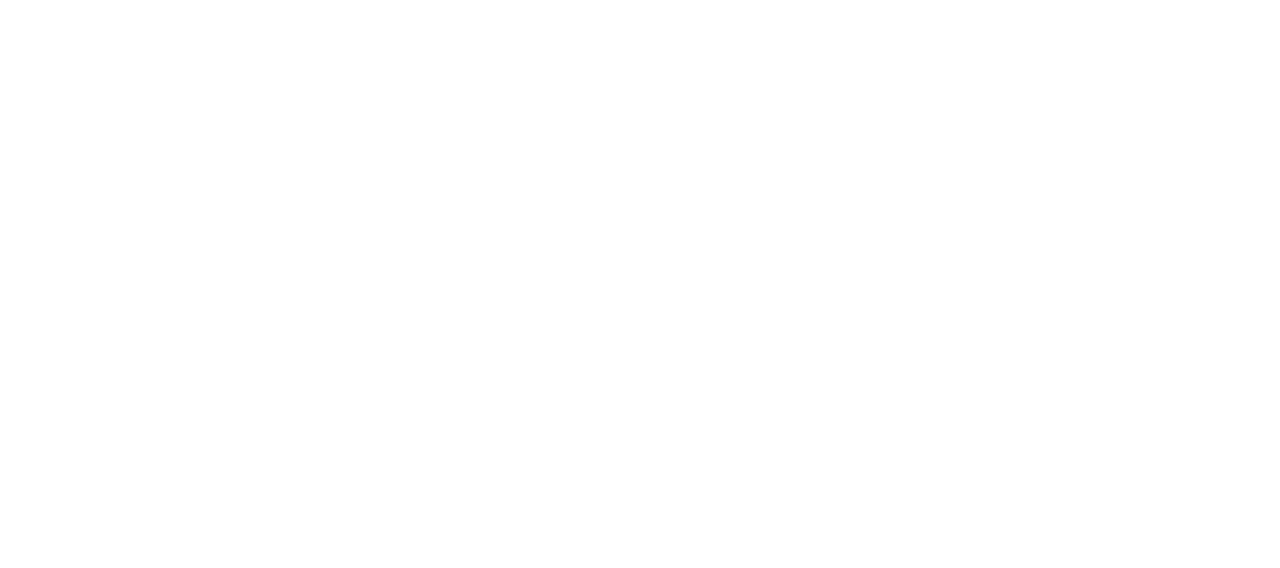
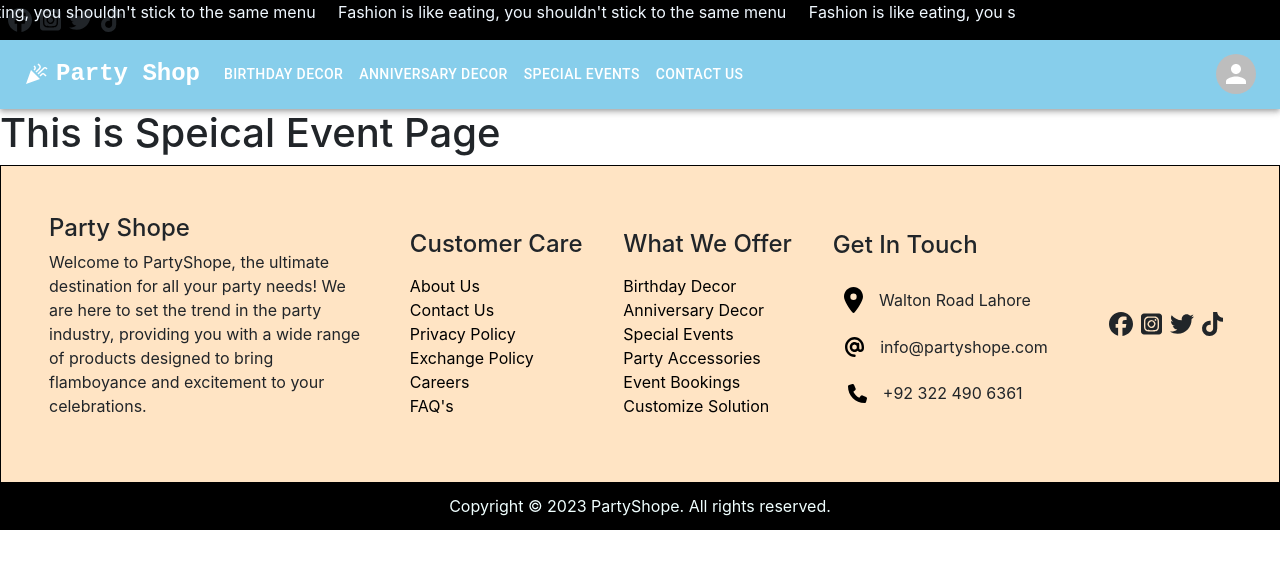
Before and after one commit to muhammadirfandev/PartyShope, a React (Create React App) app: page /special-events in a window 1280 px wide. Before the commit this address had no page. Shown: the top 568 px of the page. Built offline with nearby package versions, Linux system fonts and the light colour scheme; the HTML template or start-up script is replaced by a standard one.

Commit message:
settings path addes

```diff
--- a/src/App.js
+++ b/src/App.js
@@ -4,6 +4,8 @@ import { BrowserRouter, Routes, Route } from "react-router-dom";
 import { Home } from './Pages/Home';
 import { BirthdayPage } from './Pages/Birthday';
 import { AnniversaryPage } from './Pages/AnniversaryPage';
+import { SpecialEvents } from './Pages/SpecialEvents';
+import { LoginPage } from './Pages/LoginPage';
 
 
 function App() {
@@ -15,6 +17,9 @@ function App() {
         <Route path="/" element={<Home />} />
         <Route path="/birthday-decor" element={<BirthdayPage/>} />
         <Route path="/anniversary-decor" element={<AnniversaryPage/>} />
+        <Route path ="/special-events" element={<SpecialEvents/>}/>
+        <Route path = "/login" element = {<LoginPage/>}/>
+
       </Routes>
     </BrowserRouter>
   );
--- a/src/Components/Navbar/Navbar.jsx
+++ b/src/Components/Navbar/Navbar.jsx
@@ -1,5 +1,5 @@
 import React from 'react';
-import { Link } from 'react-router-dom';
+import { Link, useNavigate } from 'react-router-dom';
 import AppBar from '@mui/material/AppBar';
 import Box from '@mui/material/Box';
 import Toolbar from '@mui/material/Toolbar';
@@ -14,7 +14,6 @@ import Tooltip from '@mui/material/Tooltip';
 import MenuItem from '@mui/material/MenuItem';
 import CelebrationIcon from '@mui/icons-material/Celebration';
 
-
 const pages = [
   { label: 'Birthday Decor', path: '/birthday-decor' },
   { label: 'Anniversary Decor', path: '/anniversary-decor' },
@@ -22,14 +21,24 @@ const pages = [
   { label: 'Contact Us', path: '/contact-us' },
 ];
 
-const settings = ['Profile', 'Account', 'Dashboard', 'Logout'];
+const settings = [
+  { label: 'Account', path: '/account' },
+  { label: 'Login', path: '/login' },
+  { label: 'Signup', path: '/sign-up' }
+];
 
 export const Navbar = () => {
+  const navigate = useNavigate();
   const [anchorElNav, setAnchorElNav] = React.useState(null);
   const [anchorElUser, setAnchorElUser] = React.useState(null);
 
   const handleOpenNavMenu = (event) => {
     setAnchorElNav(event.currentTarget);
+  };
+
+  const settingsPath = (path) => {
+    navigate(path);
+    handleCloseUserMenu();
   };
 
   const handleOpenUserMenu = (event) => {
@@ -64,7 +73,7 @@ export const Navbar = () => {
               textDecoration: 'none',
             }}
           >
-            Party Shope
+            Party Shop
           </Typography>
 
           <Box sx={{ flexGrow: 1, display: { xs: 'flex', md: 'none' } }}>
@@ -123,7 +132,7 @@ export const Navbar = () => {
               textDecoration: 'none',
             }}
           >
-            Party Shope
+            Party Shop
           </Typography>
 
           <Box sx={{ flexGrow: 1, display: { xs: 'none', md: 'flex' } }}>
@@ -163,8 +172,8 @@ export const Navbar = () => {
               onClose={handleCloseUserMenu}
             >
               {settings.map((setting) => (
-                <MenuItem key={setting} onClick={handleCloseUserMenu}>
-                  <Typography textAlign="center">{setting}</Typography>
+                <MenuItem key={setting.label} onClick={() => settingsPath(setting.path)}>
+                  <Typography textAlign="center">{setting.label}</Typography>
                 </MenuItem>
               ))}
             </Menu>
--- /dev/null
+++ b/src/Pages/LoginPage.jsx
@@ -0,0 +1,12 @@
+import React from 'react'
+
+
+export const LoginPage=()=>{
+
+
+    return(<>
+
+    <h1>This is Login Page</h1>
+
+    </>);
+}
--- /dev/null
+++ b/src/Pages/SpecialEvents.jsx
@@ -0,0 +1,19 @@
+import React from 'react'
+import { TopBar } from '../Components/TopBar/TopBar';
+import { Navbar } from '../Components/Navbar/Navbar';
+import { Footer } from '../Components/Footer/Footer';
+
+export const SpecialEvents=()=>{
+
+
+    return (<>
+    <TopBar/>
+
+
+    <Navbar/>
+    <h1>This is Speical Event Page</h1>
+<Footer/>
+
+
+    </>);
+}
```
Also changed, not shown: src/Pages/AboutUs.jsx (added), src/Pages/ContactUs.jsx (added), src/Pages/PrivacyPolicy.jsx (added), src/Pages/ShippingPolicies.jsx (added), src/Pages/TermsAndConditions.jsx (added).
